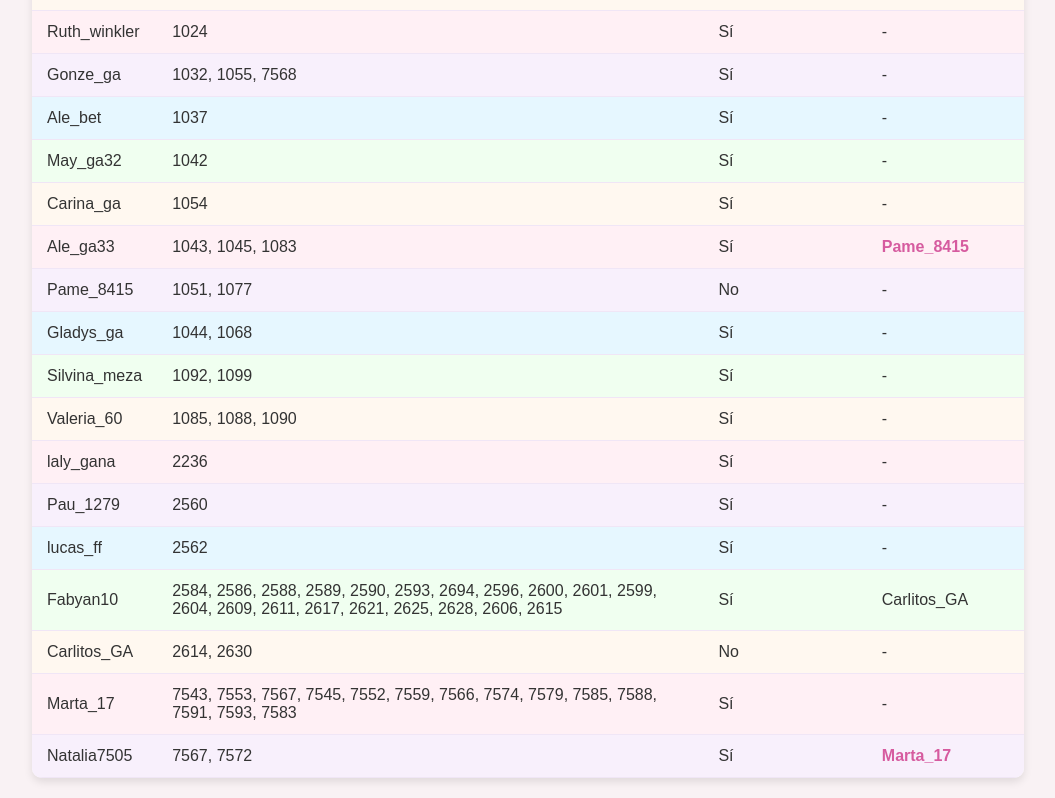
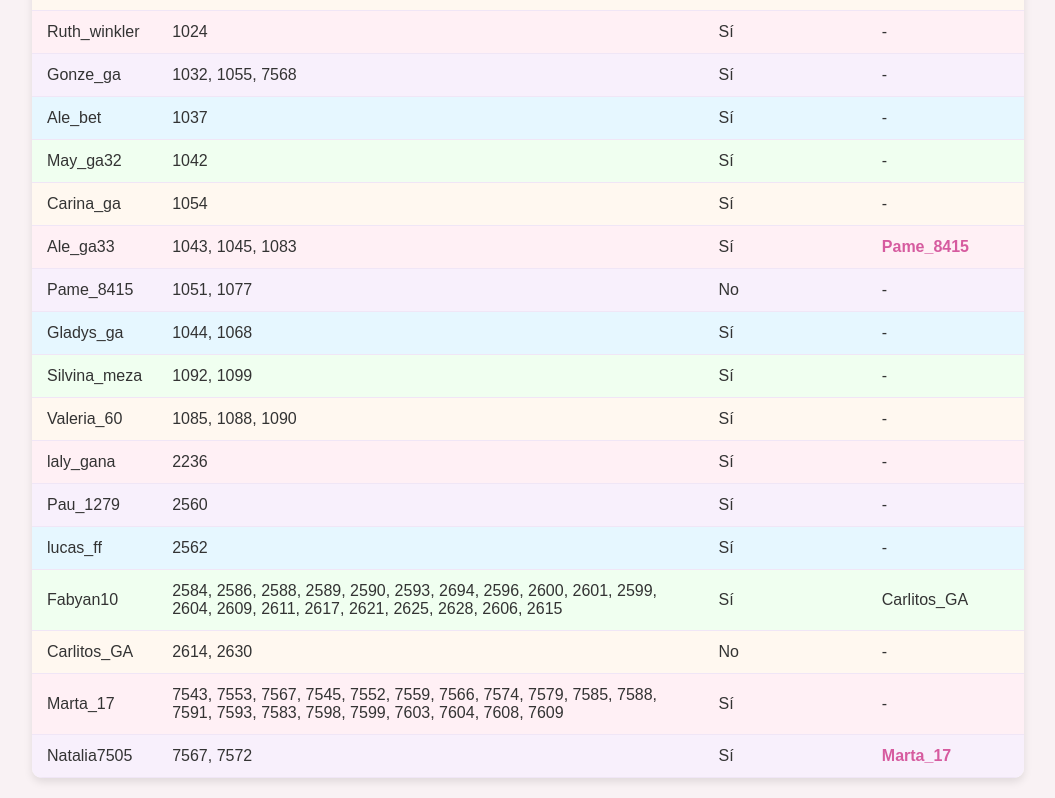
Before and after one commit to Calopsita7887/Sorteo-millonario-, a plain HTML site: page index.html in a window 1280 px wide. Shown: the part 418-1216 px from the top of the page, without its empty margins (112-1167 px from the left). Drawn offline with Linux system fonts and the light colour scheme.

Commit message:
Update index.html

```diff
--- a/index.html
+++ b/index.html
@@ -209,7 +209,7 @@
             </tr>
             <tr class="fila-rosa">
                 <td>Marta_17</td>
-                <td>7543, 7553, 7567, 7545, 7552, 7559, 7566, 7574, 7579, 7585, 7588, 7591, 7593, 7583</td>
+                <td>7543, 7553, 7567, 7545, 7552, 7559, 7566, 7574, 7579, 7585, 7588, 7591, 7593, 7583, 7598, 7599, 7603, 7604, 7608, 7609</td>
                 <td>Sí</td>
                 <td>-</td>
             </tr>
```
